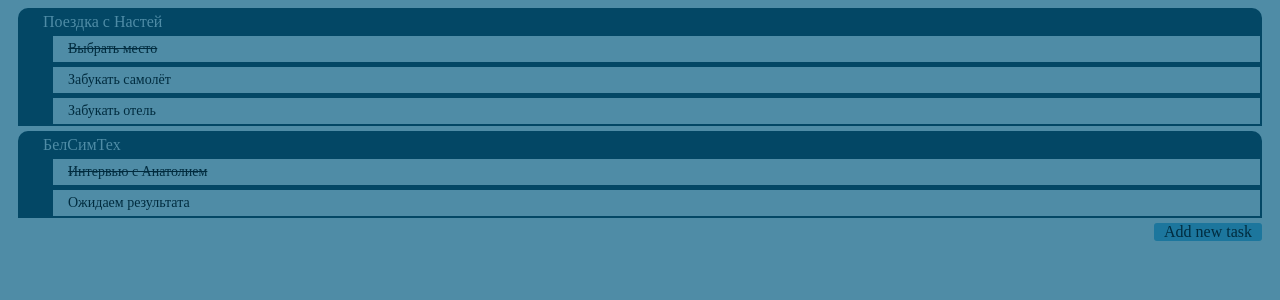
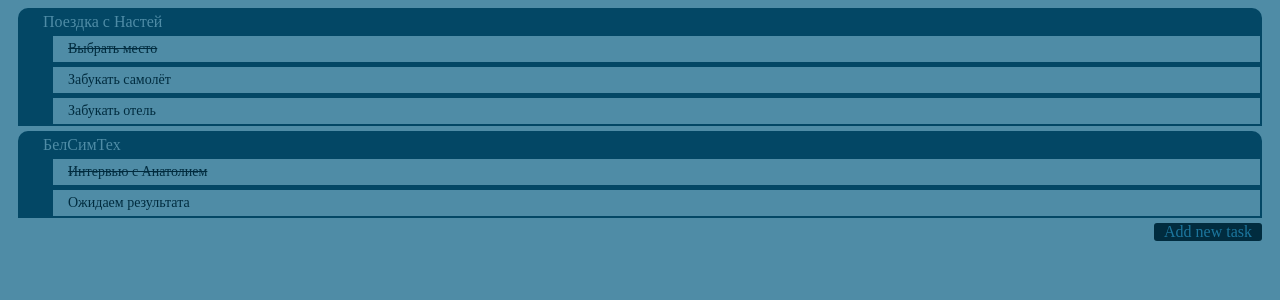
Before and after one commit to BitTooth/taskmanager, a Django app: page /taskmanager/ in a window 1280 px wide, with the pointer over the restyled element. Shown: the top 300 px of the page. Run offline with Django 3.2, Linux system fonts and the light colour scheme; data comes from the database, SQL or seed files in the repository.

Commit message:
added button hover style

```diff
--- a/taskmanager/static/taskmanager/style.css
+++ b/taskmanager/static/taskmanager/style.css
@@ -72,6 +72,11 @@ body {
 	display:inline;
 }
 
+#button:hover {
+	background-color: #012C3F;
+	color: #1C769D;
+}
+
 #done_label, #undone_label {
 	color: green;
 	display: inline;
```
